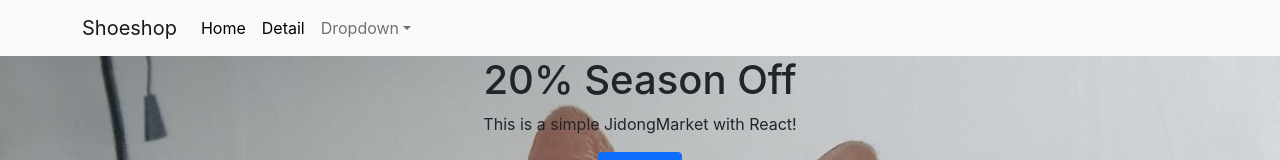
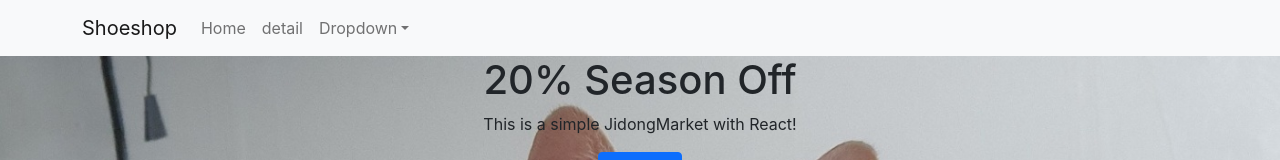
Before and after one commit to Jiyong95/ReactMall, a React (Create React App) app: page / in a window 1280 px wide. Shown: the top 160 px of the page. Built offline with nearby package versions, Linux system fonts and the light colour scheme.

Commit message:
Link Component Warning

```diff
--- a/package.json
+++ b/package.json
@@ -7,6 +7,7 @@
     "@testing-library/react": "^11.2.7",
     "@testing-library/user-event": "^12.8.3",
     "bootstrap": "^5.1.0",
+    "node-sass": "^6.0.1",
     "react": "^17.0.2",
     "react-bootstrap": "^2.0.0-beta.6",
     "react-dom": "^17.0.2",
--- a/src/Components.js
+++ b/src/Components.js
@@ -19,11 +19,11 @@ export function Navi() {
         <Navbar.Toggle aria-controls="basic-navbar-nav" />
         <Navbar.Collapse id="basic-navbar-nav">
           <Nav className="me-auto">
-            <Nav.Link>
-              <Link to="/">Home</Link>
+            <Nav.Link as={Link} to="/">
+              Home
             </Nav.Link>
-            <Nav.Link>
-              <Link to="/detail">Detail</Link>
+            <Nav.Link as={Link} to="/detail">
+              detail
             </Nav.Link>
             <NavDropdown title="Dropdown" id="basic-nav-dropdown">
               <NavDropdown.Item href="#action/3.1">Action</NavDropdown.Item>
@@ -87,7 +87,7 @@ export function ShoeList(props) {
   );
 }
 
-let box = styled.div`
+let Box = styled.div`
   padding: 20px;
 `;
 let 제목 = styled.h4`
@@ -101,9 +101,12 @@ export function ShoeDetail(props) {
   let findShoe = props.shoes.find((x) => x.id == id);
   return (
     <div className="container">
-      <box>
-        <제목 색상={"blue"}>상세페이지</제목>
-      </box>
+      <Box>
+        <제목 className="red">상세페이지</제목>
+      </Box>
+      <div className="my-alert">
+        <p>재고가 1개 남았습니다!</p>
+      </div>
       <div className="row">
         <div className="col-md-6">
           <img
```
Also changed, not shown: 1 other file (tests, documents, lock files or other folders).
